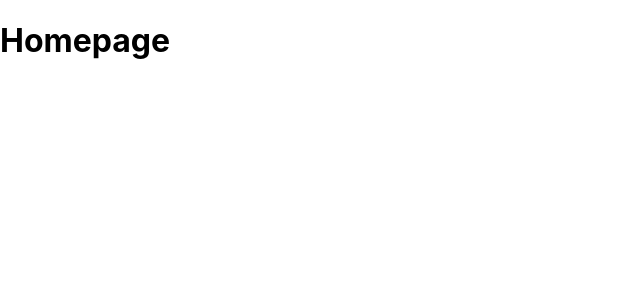
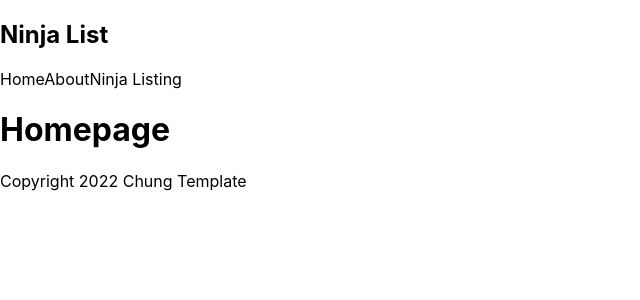
Before and after one commit to chungnguyen26011992/learn-nextjs, a Next.js app: page / in a window 1280 px wide. Shown: the top 300 px of the page, without its empty margins (0-640 px from the left). Built offline with nearby package versions, Linux system fonts and the light colour scheme.

Commit message:
Next.js Tutorial #3 - Adding Other Components

```diff
--- /dev/null
+++ b/components/Footer.tsx
@@ -0,0 +1,11 @@
+import type { NextPage } from 'next'
+
+const Footer: NextPage = () => {
+  return (
+    <div>
+        Copyright 2022 Chung Template
+    </div>
+  )
+}
+
+export default Footer
--- /dev/null
+++ b/components/Navbar.tsx
@@ -0,0 +1,16 @@
+import type { NextPage } from 'next'
+
+const Navbar: NextPage = () => {
+  return (
+    <nav>
+        <div className="logo">
+            <h1>Ninja List</h1>
+        </div>
+        <a>Home</a>
+        <a>About</a>
+        <a>Ninja Listing</a>
+    </nav>
+  )
+}
+
+export default Navbar
--- a/pages/index.tsx
+++ b/pages/index.tsx
@@ -1,11 +1,14 @@
 import type { NextPage } from 'next'
-import Head from 'next/head'
-import Image from 'next/image'
-import styles from '../styles/Home.module.css'
+import Footer from '../components/Footer'
+import Navbar from '../components/Navbar'
 
 const Home: NextPage = () => {
   return (
-    <h1>Homepage</h1>
+    <div>
+      <Navbar />
+      <h1>Homepage</h1>
+      <Footer />
+    </div>
   )
 }
 
```
Also changed, not shown: documents/NET_NINJA.md (+4 -1 lines).
